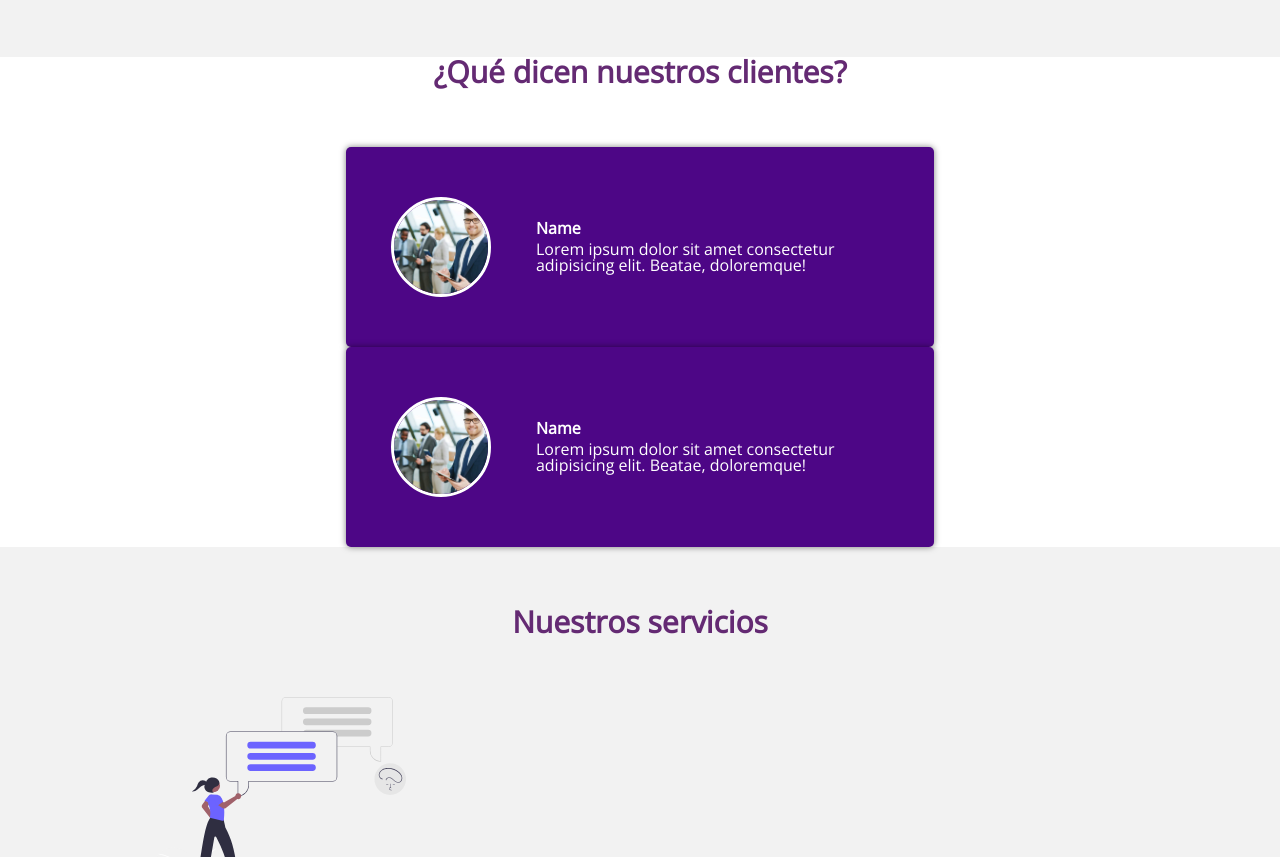
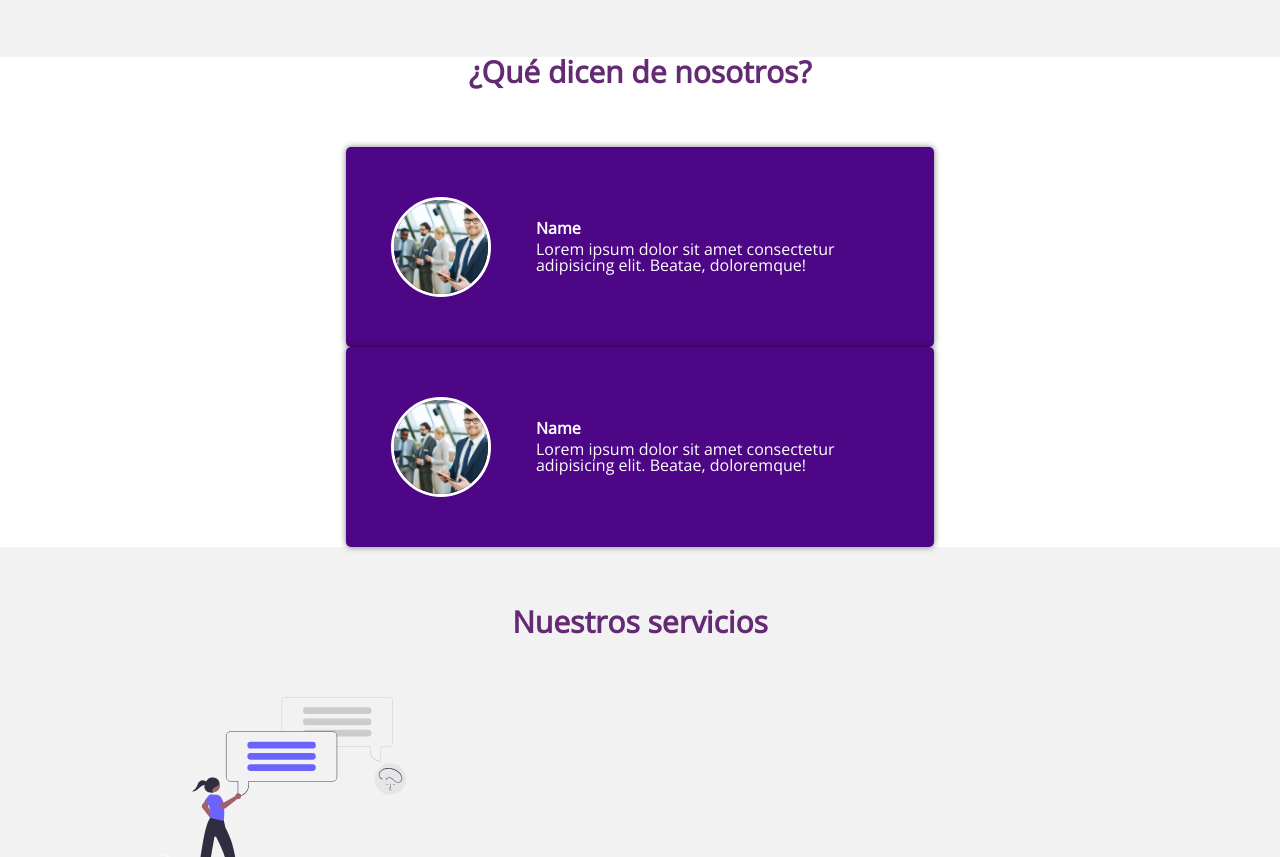
Before and after one commit to mauricioah96/GIT_Scio, a plain HTML site: page index.html in a window 1280 px wide. Shown: the part 1734-2591 px from the top of the page. Drawn offline with nearby package versions, Linux system fonts and the light colour scheme.

Commit message:
se modificó el titulo de la cuarta sección

```diff
--- a/index.html
+++ b/index.html
@@ -135,7 +135,7 @@
         </div>
       </section>
       <section class="clientes">
-        <h2 class="titulo">¿Qué dicen nuestros clientes?</h2>
+        <h2 class="titulo">¿Qué dicen de nosotros?</h2>
         <div class="cards">
           <div class="card">
             <img src="images/Persona-Fisica-Vs-Persona-Moral.jpg" alt="" />
```
